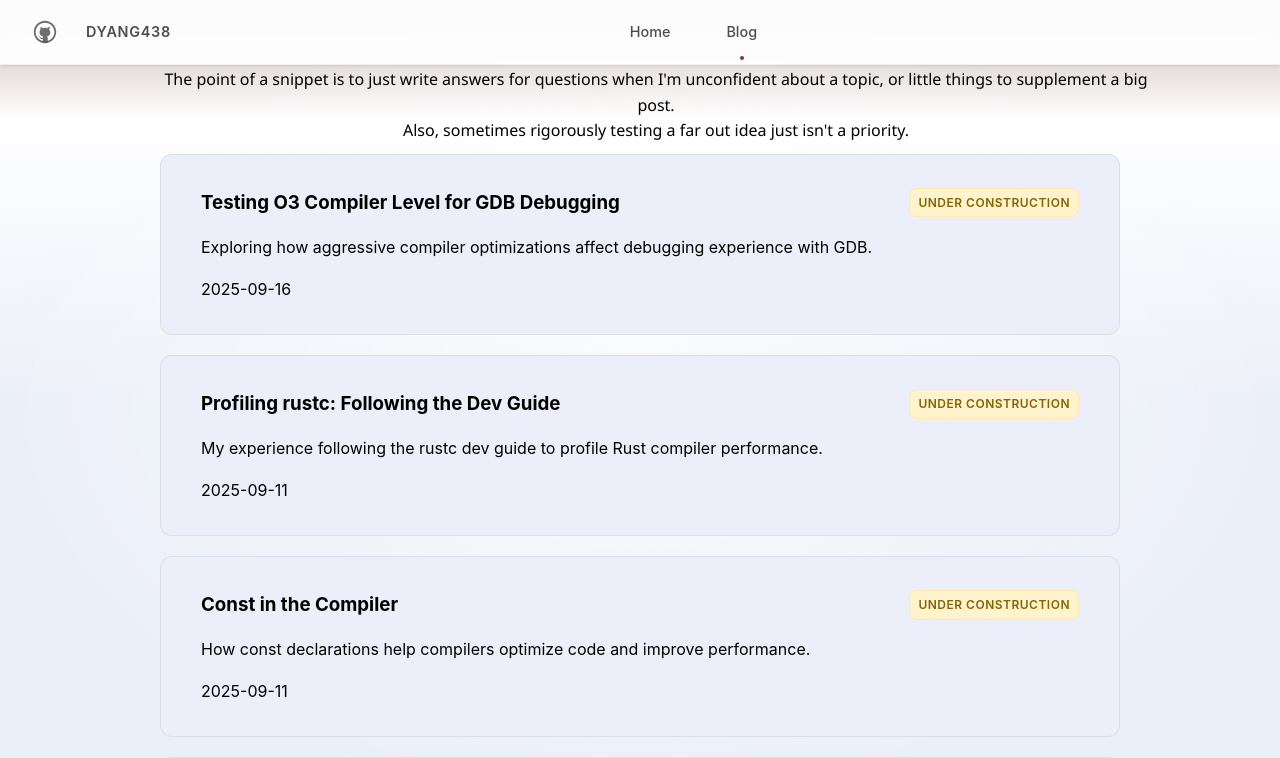
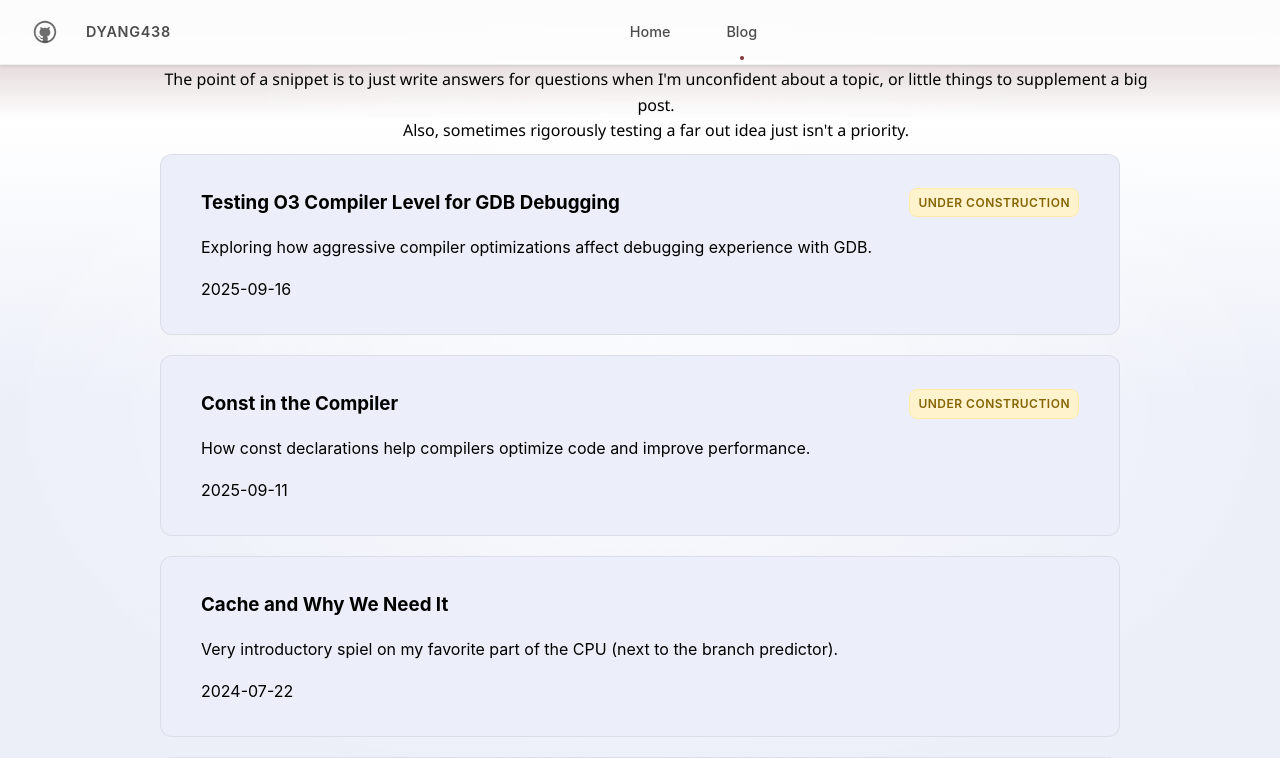
Before and after one commit to dyang438/blog_website, a SvelteKit app: page /snippets in a window 1280 px wide. Shown: the top 758 px of the page. Built offline with nearby package versions, Linux system fonts and the light colour scheme.

Commit message:
Remove deleted rustc_profiling link from snippets page

```diff
--- a/src/routes/snippets/+page.svelte
+++ b/src/routes/snippets/+page.svelte
@@ -8,14 +8,6 @@
                 "Exploring how aggressive compiler optimizations affect debugging experience with GDB.",
             time: "2025-09-16",
             href: "/snippets/o3_gdb_testing",
-            underConstruction: true
-        },
-        {
-            title: "Profiling rustc: Following the Dev Guide",
-            description:
-                "My experience following the rustc dev guide to profile Rust compiler performance.",
-            time: "2025-09-11",
-            href: "/snippets/rustc_profiling",
             underConstruction: true
         },
         {
```
